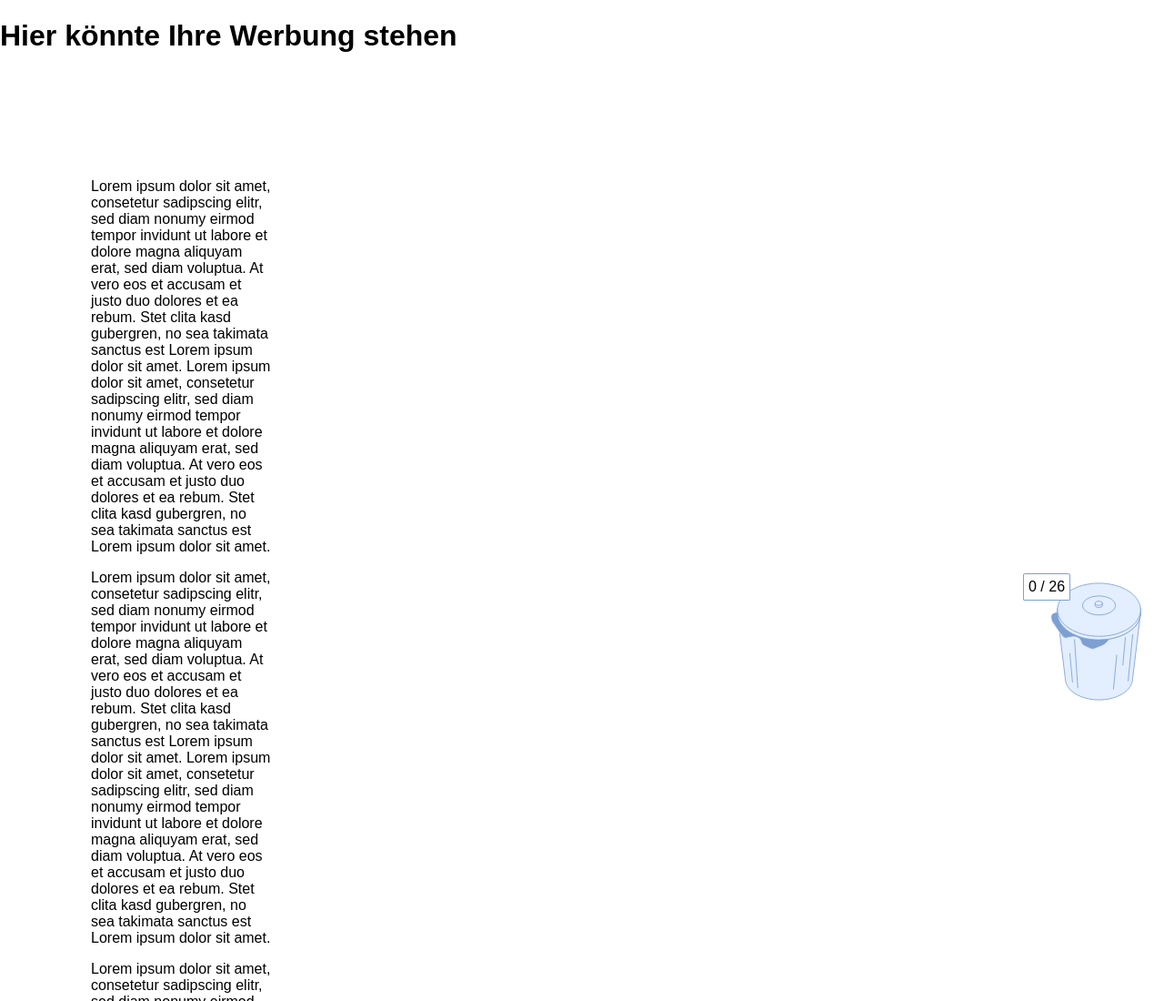
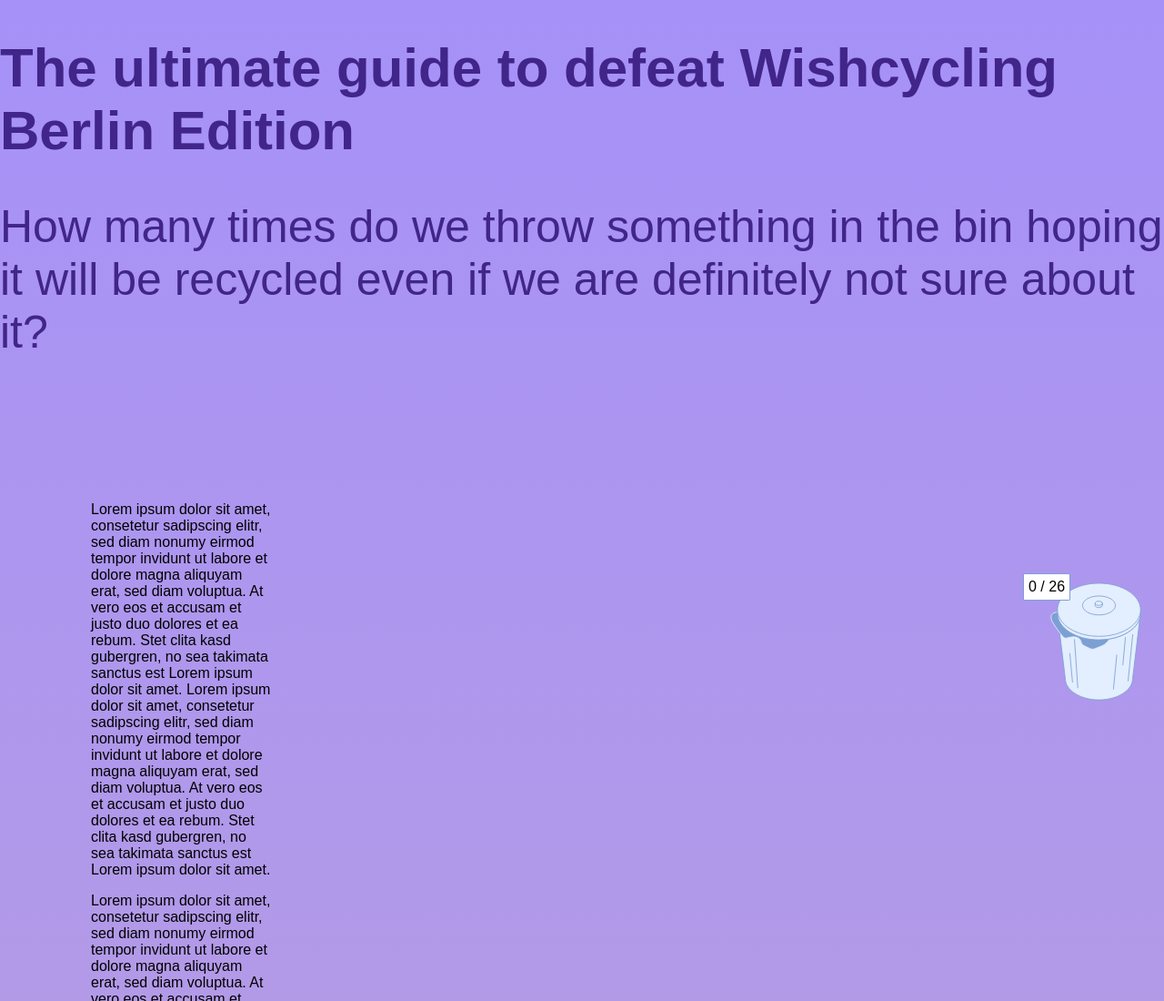
Before and after one commit to uclab-potsdam/wimmelvis, a plain HTML site: page study/wimmelbild/index.html in a window 1280 px wide. Shown: the top 1100 px of the page at 91% size. Drawn offline with Linux system fonts and the light colour scheme.

Commit message:
add Sora font and use it for the first heading

```diff
--- a/study/wimmelbild/index.html
+++ b/study/wimmelbild/index.html
@@ -8,7 +8,8 @@
 <link rel="stylesheet" type="text/css" href="./style/mobile.css">
 </head>
 <body>
-    <h1>Hier könnte Ihre Werbung stehen</h1>
+    <h1>The ultimate guide to defeat Wishcycling Berlin Edition</h1>
+    <h2>How many times do we throw something in the bin hoping it will be recycled even if we are definitely not sure about it?</h2>
     <div style="width: 200px; padding: 100px;">
             <p>Lorem ipsum dolor sit amet, consetetur sadipscing elitr, sed diam nonumy eirmod tempor invidunt ut labore et dolore magna aliquyam erat, sed diam voluptua. At vero eos et accusam et justo duo dolores et ea rebum. Stet clita kasd gubergren, no sea takimata sanctus est Lorem ipsum dolor sit amet. Lorem ipsum dolor sit amet, consetetur sadipscing elitr, sed diam nonumy eirmod tempor invidunt ut labore et dolore magna aliquyam erat, sed diam voluptua. At vero eos et accusam et justo duo dolores et ea rebum. Stet clita kasd gubergren, no sea takimata sanctus est Lorem ipsum dolor sit amet.</p>
             <p>Lorem ipsum dolor sit amet, consetetur sadipscing elitr, sed diam nonumy eirmod tempor invidunt ut labore et dolore magna aliquyam erat, sed diam voluptua. At vero eos et accusam et justo duo dolores et ea rebum. Stet clita kasd gubergren, no sea takimata sanctus est Lorem ipsum dolor sit amet. Lorem ipsum dolor sit amet, consetetur sadipscing elitr, sed diam nonumy eirmod tempor invidunt ut labore et dolore magna aliquyam erat, sed diam voluptua. At vero eos et accusam et justo duo dolores et ea rebum. Stet clita kasd gubergren, no sea takimata sanctus est Lorem ipsum dolor sit amet.</p>
--- a/study/wimmelbild/style/style.css
+++ b/study/wimmelbild/style/style.css
@@ -3,11 +3,45 @@
     src: local("/assets/fonts/Work_Sans/WorkSans-VariableFont_wght.ttf") format("truetype");
 }
 
+@font-face {
+    font-family: "Sora";
+    src: local("/assets/fonts/sora/Sora-Regular.ttf") format("truetype");
+    font-weight: 400;
+}
+
+@font-face {
+    font-family: "Sora";
+    src: local("/assets/fonts/sora/Sora-Bold.ttf") format("truetype");
+    font-weight: 700;
+}
+
+@font-face {
+    font-family: "Sora";
+    src: local("/assets/fonts/sora/Sora-ExtraBold.ttf") format("truetype");
+    font-weight: 800;
+}
+
 body {
-    font-family: 'Work Sans', sans-serif;
+    font-family: 'Sora', sans-serif;
+    font-weight: 400;
     padding: 0;
     margin: 0;
     /* height: 100vh; */
+    background: linear-gradient(rgba(166,145,248,1), rgba(244,201,146,1));
+}
+
+h1 {
+    font-family: 'Sora', sans-serif;
+    font-size: 60px;
+    font-weight: 700;
+    color: #412589;
+}
+
+h2 {
+    font-family: 'Sora', sans-serif;
+    font-size: 50px;
+    font-weight: 400;
+    color: #412589;
 }
 
 a {
```
Also changed, not shown: study/wimmelbild/assets/fonts/sora/Sora-Bold.ttf (added), study/wimmelbild/assets/fonts/sora/Sora-ExtraBold.ttf (added), study/wimmelbild/assets/fonts/sora/Sora-ExtraLight.ttf (added), study/wimmelbild/assets/fonts/sora/Sora-Light.ttf (added), study/wimmelbild/assets/fonts/sora/Sora-Medium.ttf (added), study/wimmelbild/assets/fonts/sora/Sora-Regular.ttf (added), study/wimmelbild/assets/fonts/sora/Sora-SemiBold.ttf (added), study/wimmelbild/assets/fonts/sora/Sora-Thin.ttf (added), study/wimmelbild/assets/fonts/sora/Sora-VariableFont_wght.ttf (added).
